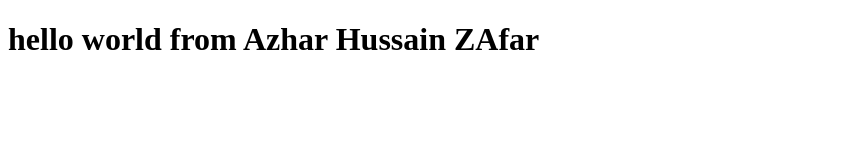
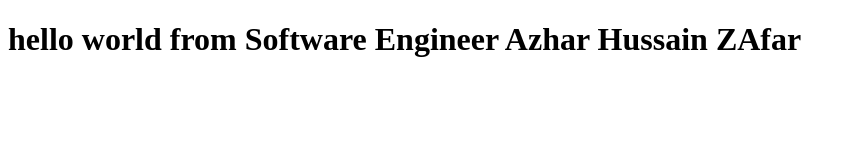
Before and after one commit to Azhar7909/Bootcamp2020SampleApp, a plain HTML site: page index.html in a window 1280 px wide. Shown: the whole page, without its empty margins (0-855 px from the left). Drawn offline with Linux system fonts and the light colour scheme.

Commit message:
Update index.html

```diff
--- a/index.html
+++ b/index.html
@@ -6,6 +6,6 @@
     <title>BootCamp2020</title>
 </head>
 <body>
-    <h1>hello world from Azhar Hussain ZAfar</h1>
+    <h1>hello world from Software Engineer Azhar Hussain ZAfar </h1>
 </body>
 </html>
```
